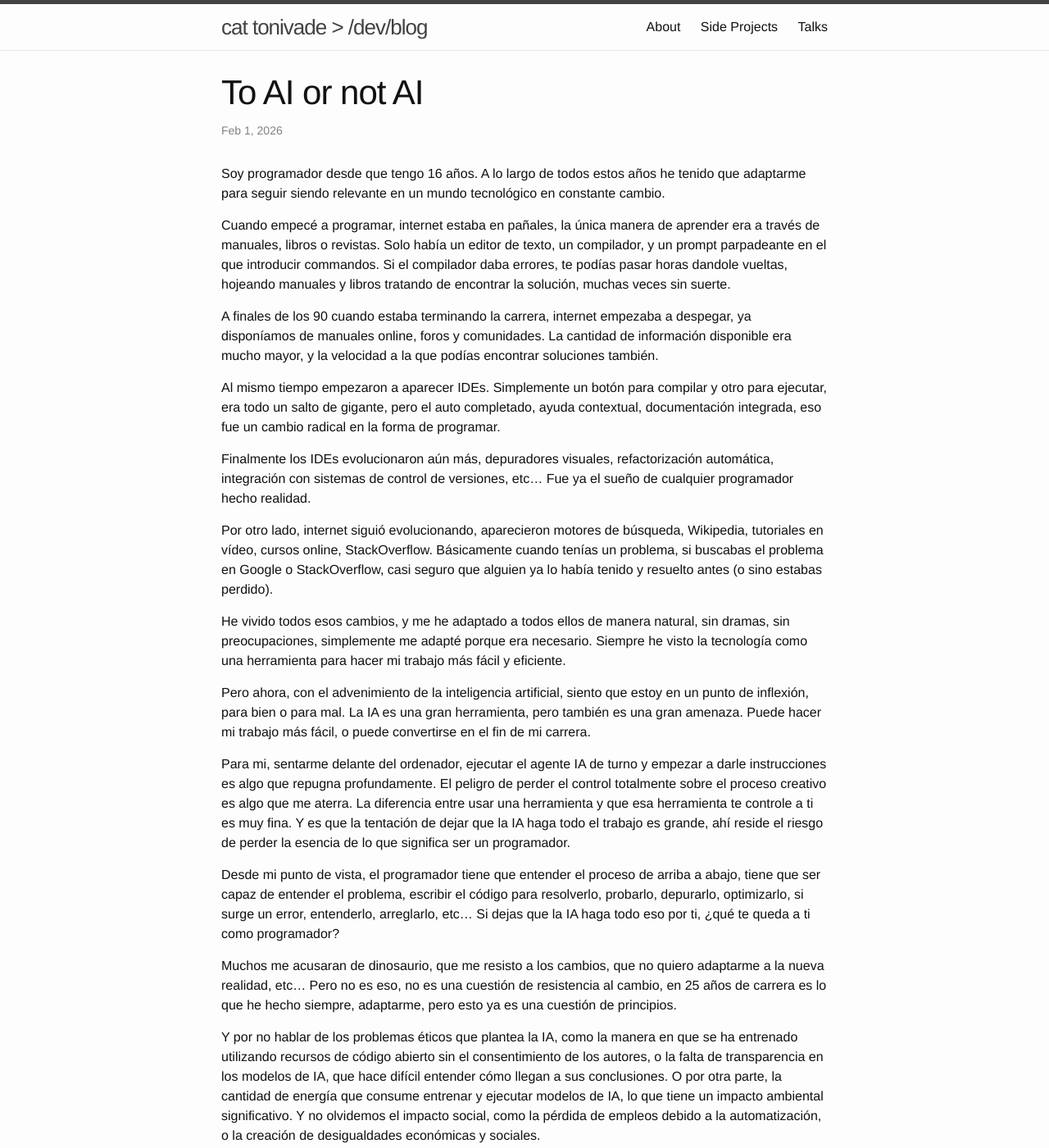
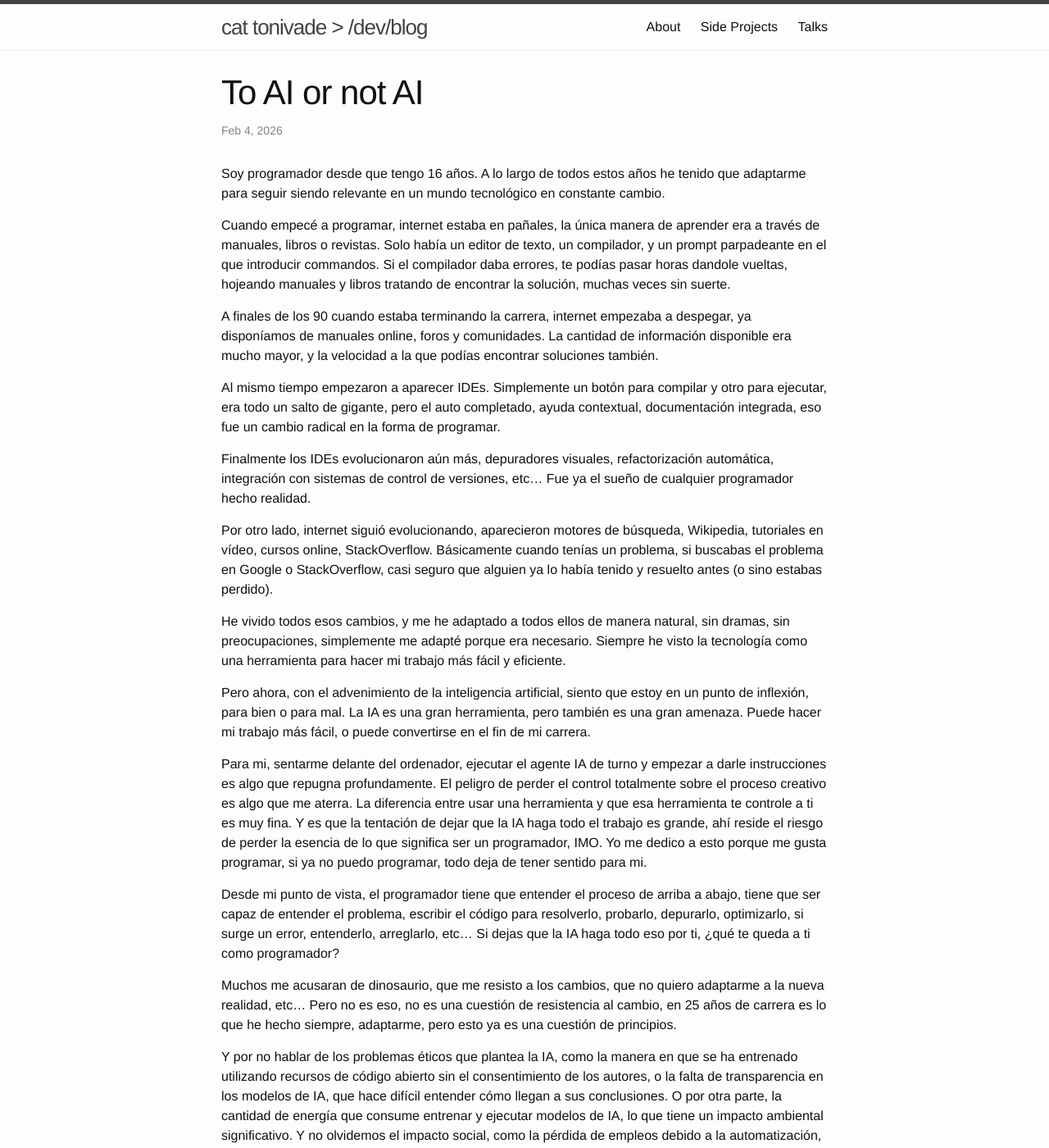
Before and after one commit to tonivade/tonivade.github.io, a Jekyll site: the page built from _posts/2026-02-04-to-ai-or-not-ai.markdown, in a window 1280 px wide and 1400 px high. Shown: the whole window at 82% size. Built offline with Jekyll 4.4.1, drawn with Linux system fonts in a browser that asks for light colours.

Commit message:
remove Mastodon workflow and update post date

```diff
--- a/_posts/2026-02-04-to-ai-or-not-ai.markdown
+++ b/_posts/2026-02-04-to-ai-or-not-ai.markdown
@@ -34,7 +34,8 @@ La IA es una gran herramienta, pero también es una gran amenaza. Puede hacer mi
 Para mi, sentarme delante del ordenador, ejecutar el agente IA de turno y empezar a darle instrucciones es algo que repugna profundamente.
 El peligro de perder el control totalmente sobre el proceso creativo es algo que me aterra. La diferencia entre usar una herramienta y que esa
 herramienta te controle a ti es muy fina. Y es que la tentación de dejar que la IA haga todo el trabajo es grande, ahí reside el riesgo de perder
-la esencia de lo que significa ser un programador.
+la esencia de lo que significa ser un programador, IMO. Yo me dedico a esto porque me gusta programar, si ya no puedo programar,
+todo deja de tener sentido para mi.
 
 Desde mi punto de vista, el programador tiene que entender el proceso de arriba a abajo, tiene que ser capaz de entender el problema, escribir el código para
 resolverlo, probarlo, depurarlo, optimizarlo, si surge un error, entenderlo, arreglarlo, etc... Si dejas que la IA haga todo eso por ti, ¿qué te queda a ti como programador?
```
Also changed, not shown: other parts of _posts/2026-02-04-to-ai-or-not-ai.markdown (+1 -1 lines), .github/workflows/mastodon.yml (deleted).
